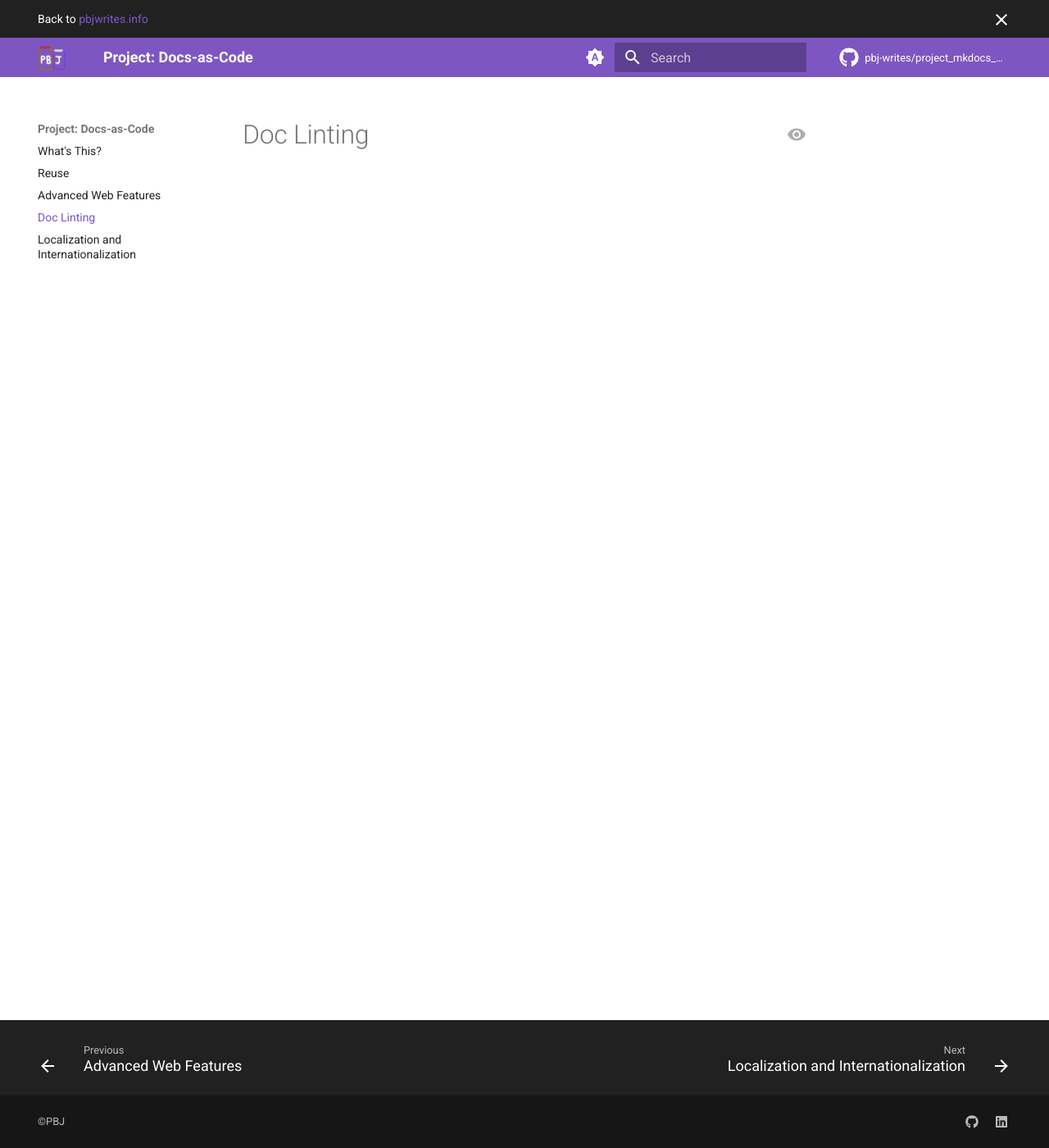
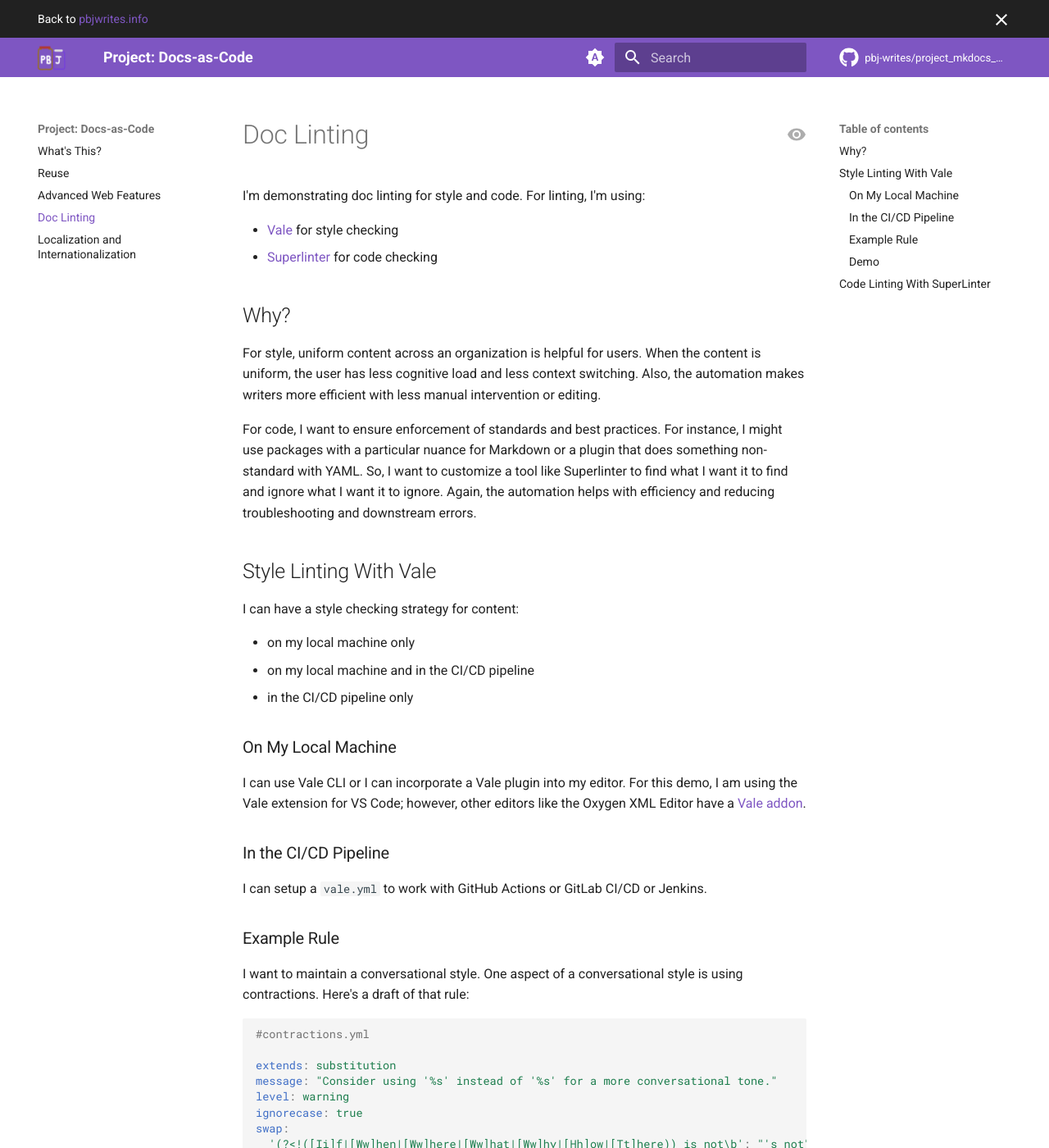
Before and after one commit to pbj-writes/project_mkdocs_material, an MkDocs documentation site: the page built from docs/doc_linting.md, in a window 1280 px wide and 1400 px high. Shown: the whole window at 82% size. Built offline with MkDocs 1.6.1 and Material for MkDocs 9.7.7, drawn with Linux system fonts in a browser that asks for light colours; plug-ins that fetch from the network failed and are left out; comment, search, counter and statistics services are not loaded; some of the changed text lies outside the part shown.

Commit message:
Adding some vale content to the doc linting page.

````diff
--- a/docs/doc_linting.md
+++ b/docs/doc_linting.md
@@ -1 +1,84 @@
 # Doc Linting
+
+I'm demonstrating doc linting for style and code. For linting, I'm using:
+
+- [Vale](https://vale.sh) for style checking
+- [Superlinter](https://github.com/marketplace/actions/super-linter) for code checking
+
+## Why?
+
+For style, uniform content across an organization is helpful for users. When the content is uniform, the user has less cognitive load and less context switching. Also, the automation makes writers more efficient with less manual intervention or editing.
+
+For code, I want to ensure enforcement of standards and best practices. For instance, I might use packages with a particular nuance for Markdown or a plugin that does something non-standard with YAML. So, I want to customize a tool like Superlinter to find what I want it to find and ignore what I want it to ignore. Again, the automation helps with efficiency and reducing troubleshooting and downstream errors.
+
+## Style Linting With Vale
+
+I can have a style checking strategy for content:
+
+- on my local machine only
+- on my local machine and in the CI/CD pipeline
+- in the CI/CD pipeline only
+
+### On My Local Machine
+
+I can use Vale CLI or I can incorporate a Vale plugin into my editor. For this demo, I am using the Vale extension for VS Code; however, other editors like the Oxygen XML Editor have a [Vale addon](https://www.oxygenxml.com/addons/com.oxygenxml.vale.plugin.html).
+
+### In the CI/CD Pipeline
+
+I can setup a `vale.yml` to work with GitHub Actions or GitLab CI/CD or Jenkins.
+
+### Example Rule
+
+I want to maintain a conversational style. One aspect of a conversational style is using contractions. Here's a draft of that rule:
+
+```yaml
+#contractions.yml
+
+extends: substitution
+message: "Consider using '%s' instead of '%s' for a more conversational tone."
+level: warning
+ignorecase: true
+swap:
+  '(?<!([Ii]f|[Ww]hen|[Ww]here|[Ww]hat|[Ww]hy|[Hh]ow|[Tt]here)) is not\b': "'s not"
+  'are not\b': "aren't"
+  'cannot\b': "can't"
+  'could not\b': "couldn't"
+  'did not\b': "didn't"
+  'does not\b': "doesn't"
+  'do not\b': "don't"
+  'had not\b': "hadn't"
+  'has not\b': "hasn't"
+  'have not\b': "haven't"
+  'I am\b': "I'm"
+  'is not\b': "isn't"
+  'it is\b': "it's"
+  'must not\b': "mustn't"
+  'shall not\b': "shan't"
+  'should not\b': "shouldn't"
+  'that is\b': "that's"
+  'they are\b': "they're"
+  'was not\b': "wasn't"
+  'were not\b': "weren't"
+  'what is\b': "what's"
+  'will not\b': "won't"
+  'would not\b': "wouldn't"
+  'you are\b': "you're"
+  'you have\b': "you've"
+  'there is\b': "there's"
+```
+
+### Demo
+
+![contraction demo](assets/contraction_demo.png)
+
+In the example, I hover over 'I am' since it's underlined in yellow, and the suggestion is available.
+
+In the note, another contraction, 'There is' isn't underlined at all. This is a gap in rule that I can address with some regex.
+
+```yaml
+'there is\b': "there's"
+```
+
+## Code Linting With SuperLinter
+
+TODO
````
Also changed, not shown: docs/assets/contraction_demo.png (added), 1 other file.
